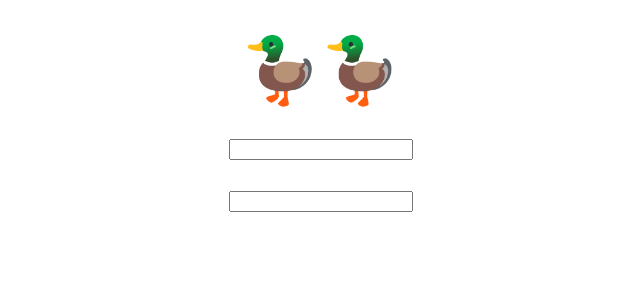
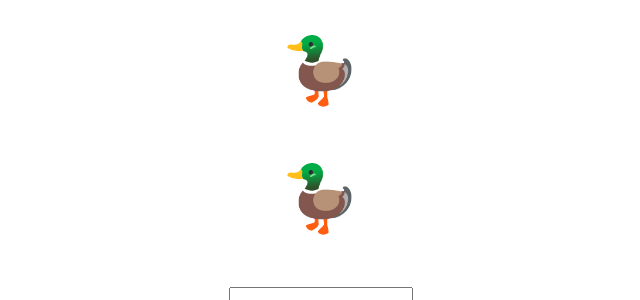
Before and after one commit to RoniRush/tooltip, a React (Create React App) app: page / in a window 1280 px wide. Shown: the top 300 px of the page, without its empty margins (319-959 px from the left). Built offline with nearby package versions, Linux system fonts and the light colour scheme.

Commit message:
feat(tooltip) adding close on click prop

```diff
--- a/src/App.css
+++ b/src/App.css
@@ -1,38 +1,8 @@
 .App {
-  text-align: center;
+    text-align: center;
 }
 
-.App-logo {
-  height: 40vmin;
-  pointer-events: none;
+span::after{
+    content: "\A";
+    white-space: pre;
 }
-
-@media (prefers-reduced-motion: no-preference) {
-  .App-logo {
-    animation: App-logo-spin infinite 20s linear;
-  }
-}
-
-.App-header {
-  background-color: #282c34;
-  min-height: 100vh;
-  display: flex;
-  flex-direction: column;
-  align-items: center;
-  justify-content: center;
-  font-size: calc(10px + 2vmin);
-  color: white;
-}
-
-.App-link {
-  color: #61dafb;
-}
-
-@keyframes App-logo-spin {
-  from {
-    transform: rotate(0deg);
-  }
-  to {
-    transform: rotate(360deg);
-  }
-}
--- a/src/App.tsx
+++ b/src/App.tsx
@@ -3,27 +3,26 @@ import './App.css';
 import {Tooltip} from "./components/Tooltip";
 import {ToolTip_Location, ToolTip_Trigger, Transition_Options} from "./constants";
 
+const content = <div className="content-test" >
+    <span>fdgdfg dfgdg dfgd dfgdfg</span><span>lskdhfkn jsdfnhjsdfn jhdsnfn</span><span>dfg dfgjnur nsjdnfskfj</span>
+</div>
 function App() {
     return (
         <div className="App">
             <div style={{height: '30px'}}></div>
-            <Tooltip trigger={ToolTip_Trigger.CLICK} content={`test for
-            long
-            longggggggggggggggg
-            longngngnggngn
-            text`} location={ToolTip_Location.RIGHT}>
-                <span style={{fontSize: '64px'}}>🦆</span>
-            </Tooltip>
-            {/*<div style={{height: '30px'}}></div>*/}
-            <Tooltip trigger={ToolTip_Trigger.HOVER} delay={200} duration={10000} content={"second!!"} location={ToolTip_Location.DOWN} animation={{type: Transition_Options.ZOOM}}>
+            <Tooltip duration={3000} formatter={{maxWidth:'500px'}} trigger={ToolTip_Trigger.CLICK} content={content} location={ToolTip_Location.RIGHT} hideOnClick={true}>
                 <span style={{fontSize: '64px'}}>🦆</span>
             </Tooltip>
             <div style={{height: '30px'}}></div>
-            <Tooltip trigger={ToolTip_Trigger.FOCUS} delay={200} duration={3000} content={"third!!"} location={ToolTip_Location.LEFT}>
+            <Tooltip trigger={ToolTip_Trigger.HOVER} delay={200} duration={6000} content={"second!!"} location={ToolTip_Location.DOWN} animation={{type: Transition_Options.ZOOM}} hideOnClick={true}>
+                <span style={{fontSize: '64px'}}>🦆</span>
+            </Tooltip>
+            <div style={{height: '30px'}}></div>
+            <Tooltip trigger={ToolTip_Trigger.FOCUS} delay={200} duration={3000} content={"third!!"} location={ToolTip_Location.LEFT} animation={{type: Transition_Options.GRADIENT}} hideOnClick={true}>
                 <input type="text" style={{fontSize: '13px'}}></input>
             </Tooltip>
             <div style={{height: '30px'}}></div>
-            <Tooltip trigger={ToolTip_Trigger.FOCUS} delay={200} duration={3000} content={"third!!"} location={ToolTip_Location.RIGHT}>
+            <Tooltip trigger={ToolTip_Trigger.FOCUS} delay={200} duration={5000} content={"Forth!!! 🦆"} location={ToolTip_Location.RIGHT} animation={{type: Transition_Options.WIGGLE}}>
                 <input type="text" style={{fontSize: '13px'}}></input>
             </Tooltip>
         </div>
--- a/src/components/Tooltip.css
+++ b/src/components/Tooltip.css
@@ -19,10 +19,12 @@
     font-family: sans-serif;
     line-height: 1;
     z-index: 100;
-    white-space: normal;
+    white-space: nowrap;
     animation-duration: 3s;
     animation-name: fade;
     animation-direction: alternate;
+    overflow-y: scroll;
+    overflow-x: scroll;
 }
 
 @keyframes fade {
--- a/src/components/Tooltip.tsx
+++ b/src/components/Tooltip.tsx
@@ -2,14 +2,14 @@ import React, {useCallback, useEffect, useMemo, useRef, useState} from 'react';
 import './Tooltip.css';
 import {TooltipProps} from "../types";
 import {getUpdatedProps} from "../helpers/getPropsOrDefault";
-import {ToolTip_Display, ToolTip_Trigger} from "../constants";
+import {Event_Options, ToolTip_Display, ToolTip_Trigger} from "../constants";
 
 export const Tooltip = (props: Partial<TooltipProps>) => {
+    const [showTooltip, setShowTooltip] = useState(ToolTip_Display.HIDE);
+    const activated = useRef(false);
     const updatedProps = useMemo(() => {
         return getUpdatedProps(props);
     }, [props])
-    const [showTooltip, setShowTooltip] = useState(ToolTip_Display.HIDE);
-    const activated = useRef(false);
 
     useEffect(() => {
         if (showTooltip === ToolTip_Display.WAIT) {
@@ -27,17 +27,20 @@ export const Tooltip = (props: Partial<TooltipProps>) => {
         }
     }, [showTooltip, setShowTooltip, updatedProps.delay, updatedProps.duration])
 
-    const handleTrigger = useCallback(() => {
-        if (!activated.current) {
+    const toggleTooltip = useCallback((event: any, openEvent: any, closeEvent: any) => {
+        if (!activated.current && event.type === openEvent) {
             activated.current = true;
             setShowTooltip(ToolTip_Display.WAIT);
+        } else {
+            if (updatedProps.hideOnClick && event.type === closeEvent) {
+                activated.current = false;
+                setShowTooltip(ToolTip_Display.HIDE);
             }
-    }, [activated])
+        }
+    }, [setShowTooltip, activated, updatedProps.hideOnClick])
 
-    const ToolTipDiv = <span>
-        {updatedProps.children}
-        {showTooltip === ToolTip_Display.SHOW &&
-            <span style={{
+    const getTooltipStyle = ()=>{
+        return {
             color: updatedProps.style.color,
             backgroundColor: updatedProps.style.backgroundColor,
             border: updatedProps.style.border,
@@ -47,21 +50,31 @@ export const Tooltip = (props: Partial<TooltipProps>) => {
             margin: updatedProps.style.margin,
             padding: updatedProps.style.padding,
             animationName: updatedProps.animation?.type,
+            maxHeight: updatedProps.formatter.maxHeight,
+            maxWidth: updatedProps.formatter.maxWidth,
             animationDuration: updatedProps.animation.durationInSec && updatedProps.animation.durationInSec < updatedProps.duration / 1000 ? `${updatedProps.animation?.durationInSec}s` : `${updatedProps.duration / 1000}s`
-            }}
+        }
+    }
+
+    const ToolTipDiv = <span>
+        {updatedProps.children}
+        {showTooltip === ToolTip_Display.SHOW &&
+            <span style={getTooltipStyle()}
                   className={`tooltip ${updatedProps.location}`}>{updatedProps.content}</span>}
     </span>
 
     let triggeredToolTip;
     switch (updatedProps.trigger) {
         case ToolTip_Trigger.FOCUS:
-            triggeredToolTip = <div className='onFocus tooltip-wrapper' onFocus={handleTrigger}>{ToolTipDiv}</div>;
+            triggeredToolTip = <div className='onFocus tooltip-wrapper' onMouseDown={(event)=>toggleTooltip(event, Event_Options.FOCUS, Event_Options.MOUSE_DOWN)}
+                                    onFocus={(event)=>toggleTooltip(event, Event_Options.FOCUS, Event_Options.MOUSE_DOWN)}>{ToolTipDiv}</div>;
             break;
         case ToolTip_Trigger.CLICK:
-            triggeredToolTip = <div className='onClick tooltip-wrapper' onClick={handleTrigger}>{ToolTipDiv}</div>;
+            triggeredToolTip = <div className='onClick tooltip-wrapper' onClick={(event)=>toggleTooltip(event, Event_Options.CLICK, Event_Options.CLICK)}>{ToolTipDiv}</div>;
             break;
         case ToolTip_Trigger.HOVER:
-            triggeredToolTip = <div className='onHover tooltip-wrapper' onMouseEnter={handleTrigger}>{ToolTipDiv}</div>;
+            triggeredToolTip = <div className='onHover tooltip-wrapper' onClick={(event)=>toggleTooltip(event, Event_Options.HOVER, Event_Options.CLICK)}
+                                    onMouseEnter={(event)=>toggleTooltip(event, Event_Options.HOVER, Event_Options.CLICK)}>{ToolTipDiv}</div>;
             break;
         default:
             triggeredToolTip = <div></div>
--- a/src/constants.ts
+++ b/src/constants.ts
@@ -29,6 +29,14 @@ export enum Transition_Options {
     WIGGLE = 'wiggle',
 }
 
+
+export enum Event_Options  {
+    CLICK = 'click',
+    FOCUS = 'focus',
+    HOVER = 'mouseenter',
+    MOUSE_DOWN = 'mousedown',
+}
+
 export const defaultPropsValues = {
     content: 'tip',
     location: ToolTip_Location.LEFT,
@@ -49,5 +57,9 @@ export const defaultPropsValues = {
         font_size: '15px',
         font_family: 'sans-serif',
     },
-    formatter: '', // should update
+    formatter: {
+        maxHeight: '200px',
+        maxWidth: '200px',
+    },
+    hideOnClick: false,
 }
--- a/src/helpers/getPropsOrDefault.ts
+++ b/src/helpers/getPropsOrDefault.ts
@@ -4,21 +4,28 @@ import {defaultPropsValues, MAX_DELAY, MAX_DURATION, MIN_DELAY, MIN_DURATION} fr
 export const getUpdatedProps = (props: Partial<TooltipProps>): TooltipProps => {
     const getUpdatedAnimation = () => {
         return {
-            type: props.animation?.type ? props.animation.type : defaultPropsValues.animation.type,
-            durationInSec: props.animation?.durationInSec ? props.animation.durationInSec : defaultPropsValues.animation.durationInSec,
+            type: props.animation?.type || defaultPropsValues.animation.type,
+            durationInSec: props.animation?.durationInSec || defaultPropsValues.animation.durationInSec,
         }
     }
 
     const getUpdatedStyle = () => {
         return {
-            backgroundColor: props.style?.backgroundColor ? props.style.backgroundColor : defaultPropsValues.style.backgroundColor,
-            color: props.style?.color ? props.style.color : defaultPropsValues.style.color,
-            border: props.style?.border ? props.style.border : defaultPropsValues.style.border,
-            border_radius: props.style?.border_radius ? props.style.border_radius : defaultPropsValues.style.border_radius,
-            margin: props.style?.margin ? props.style.margin : defaultPropsValues.style.margin,
-            padding: props.style?.padding ? props.style.padding : defaultPropsValues.style.padding,
-            font_size: props.style?.font_size ? props.style.font_size : defaultPropsValues.style.font_size,
-            font_family: props.style?.font_family ? props.style.font_family : defaultPropsValues.style.font_family,
+            backgroundColor: props.style?.backgroundColor || defaultPropsValues.style.backgroundColor,
+            color: props.style?.color || defaultPropsValues.style.color,
+            border: props.style?.border || defaultPropsValues.style.border,
+            border_radius: props.style?.border_radius || defaultPropsValues.style.border_radius,
+            margin: props.style?.margin || defaultPropsValues.style.margin,
+            padding: props.style?.padding || defaultPropsValues.style.padding,
+            font_size: props.style?.font_size || defaultPropsValues.style.font_size,
+            font_family: props.style?.font_family || defaultPropsValues.style.font_family,
+        }
+    }
+
+    const getUpdatedFormatter = () => {
+        return {
+            maxHeight: props.formatter?.maxHeight || defaultPropsValues.formatter.maxHeight,
+            maxWidth: props.formatter?.maxWidth || defaultPropsValues.formatter.maxWidth,
         }
     }
 
@@ -30,7 +37,8 @@ export const getUpdatedProps = (props: Partial<TooltipProps>): TooltipProps => {
         location: props.location || defaultPropsValues.location,
         animation: getUpdatedAnimation(),
         style: getUpdatedStyle(),
-        formatter: props.formatter || defaultPropsValues.formatter,
+        formatter: getUpdatedFormatter(),
+        hideOnClick: props.hideOnClick || defaultPropsValues.hideOnClick
     }
     if (props.children) return {...newProps, children: props.children}
     return newProps;
--- a/src/types.ts
+++ b/src/types.ts
@@ -21,7 +21,8 @@ export type TooltipProps = {
     delay: number,
     animation: TransitionProps,
     style: ToolTip_Styling,
-    formatter: any, // should ask Segev
+    formatter: {maxHeight?: string, maxWidth?: string},
+    hideOnClick: boolean
 }
 
 export type TransitionProps = {
```
Lines whose indentation alone changed are shown as unchanged.
